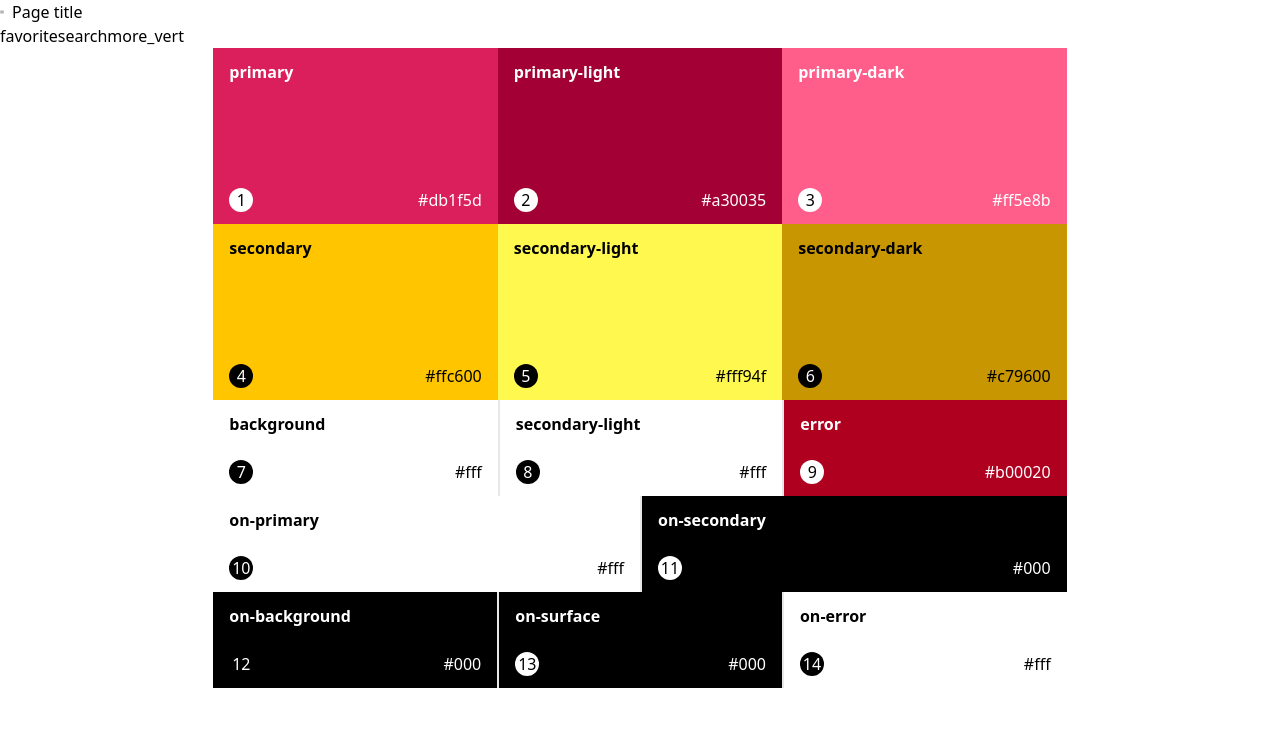
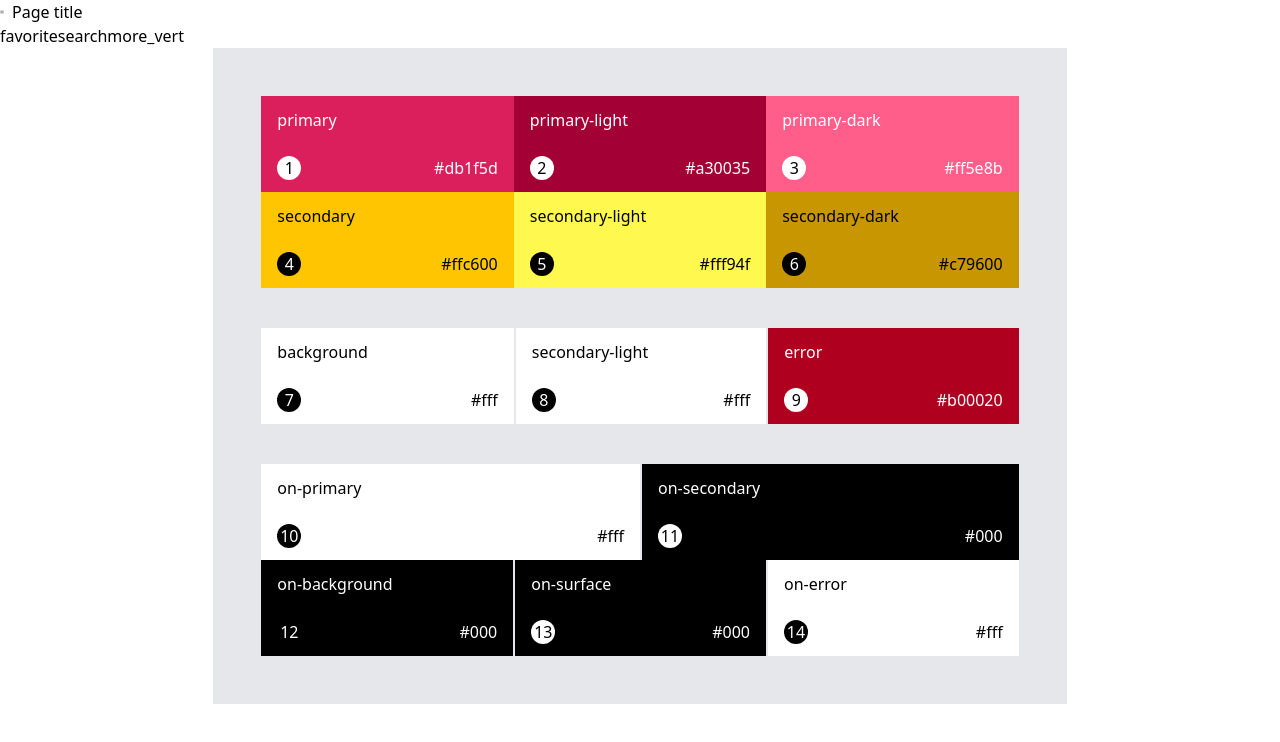
Before and after one commit to dance2die/demo.tailwind.breakpoint.theme, a Next.js app: page / in a window 1280 px wide. Shown: the top 742 px of the page. Built offline with nearby package versions, Linux system fonts and the light colour scheme.

Commit message:
Polished ThemeView component

```diff
--- a/components/ThemeView.tsx
+++ b/components/ThemeView.tsx
@@ -5,40 +5,40 @@ import tailwindConfig from '../tailwind.config.js';
 const { theme } = resolveConfig(tailwindConfig);
 
 // const Box = ({ width, height, name, value }) => <div className={`${width} ${height} ${value}`}>{name}</div>;
-// const ThemeBox = ({ name, value }) => <Box width="w-1/3" height="h-44" name={name} value={value} />;
+// const ThemeBox = ({ name, value }) => <Box width="w-1/3" height="h-24" name={name} value={value} />;
 
 console.log({ colors: theme.colors });
 
 function ThemeView() {
 	return (
-		<div className="w-8/12 mx-auto">
+		<div className="w-8/12 mx-auto flex flex-col gap-y-10 bg-gray-200 p-12">
+			<article>
 				<section className="flex w-full h-full">
-				<div className="flex flex-col px-4 py-3 justify-between w-1/3 h-44 bg-primary">
-					<span className="font-semibold text-on-primary">primary</span>
+					<div className="flex flex-col px-4 py-3 justify-between w-1/3 h-24 bg-primary">
+						<span className="text-on-primary">primary</span>
 						<div className="flex justify-between">
 							<span className="bg-on-primary w-6 grid place-items-center rounded-full">1</span>
 							<span className="text-on-primary">{theme.colors['primary']}</span>
 						</div>
 					</div>
-				<div className="flex flex-col px-4 py-3 justify-between w-1/3 h-44 bg-primary-light">
-					<span className="font-semibold text-on-primary">primary-light</span>
+					<div className="flex flex-col px-4 py-3 justify-between w-1/3 h-24 bg-primary-light">
+						<span className="text-on-primary">primary-light</span>
 						<div className="flex justify-between">
 							<span className="bg-on-primary w-6 grid place-items-center rounded-full">2</span>
 							<span className="text-on-primary">{theme.colors['primary-light']}</span>
 						</div>
 					</div>
-				<div className="flex flex-col px-4 py-3 justify-between w-1/3 h-44 bg-primary-dark">
-					<span className="font-semibold text-on-primary">primary-dark</span>
+					<div className="flex flex-col px-4 py-3 justify-between w-1/3 h-24 bg-primary-dark">
+						<span className="text-on-primary">primary-dark</span>
 						<div className="flex justify-between">
 							<span className="bg-on-primary w-6 grid place-items-center rounded-full">3</span>
 							<span className="text-on-primary">{theme.colors['primary-dark']}</span>
 						</div>
 					</div>
 				</section>
-
 				<section className="flex w-full h-full">
-				<div className="flex flex-col px-4 py-3 justify-between w-1/3 h-44 bg-secondary">
-					<span className="font-semibold text-on-secondary">secondary</span>
+					<div className="flex flex-col px-4 py-3 justify-between w-1/3 h-24 bg-secondary">
+						<span className="text-on-secondary">secondary</span>
 						<div className="flex justify-between">
 							<span className="bg-on-secondary text-on-primary w-6 grid place-items-center rounded-full">
 								4
@@ -46,8 +46,8 @@ function ThemeView() {
 							<span className="text-on-secondary">{theme.colors['secondary']}</span>
 						</div>
 					</div>
-				<div className="flex flex-col px-4 py-3 justify-between w-1/3 h-44 bg-secondary-light">
-					<span className="font-semibold text-on-secondary">secondary-light</span>
+					<div className="flex flex-col px-4 py-3 justify-between w-1/3 h-24 bg-secondary-light">
+						<span className="text-on-secondary">secondary-light</span>
 						<div className="flex justify-between">
 							<span className="bg-on-secondary text-on-primary w-6 grid place-items-center rounded-full">
 								5
@@ -55,8 +55,8 @@ function ThemeView() {
 							<span className="text-on-secondary">{theme.colors['secondary-light']}</span>
 						</div>
 					</div>
-				<div className="flex flex-col px-4 py-3 justify-between w-1/3 h-44 bg-secondary-dark">
-					<span className="font-semibold text-on-secondary">secondary-dark</span>
+					<div className="flex flex-col px-4 py-3 justify-between w-1/3 h-24 bg-secondary-dark">
+						<span className="text-on-secondary">secondary-dark</span>
 						<div className="flex justify-between">
 							<span className="bg-on-secondary text-on-primary w-6 grid place-items-center rounded-full">
 								6
@@ -65,10 +65,10 @@ function ThemeView() {
 						</div>
 					</div>
 				</section>
-
+			</article>
 			<section className="flex w-full h-full divide-x-2">
 				<div className="flex flex-col px-4 py-3 justify-between w-1/3 h-24 bg-background">
-					<span className="font-semibold text-on-secondary">background</span>
+					<span className="text-on-secondary">background</span>
 					<div className="flex justify-between">
 						<span className="bg-on-secondary text-on-primary w-6 grid place-items-center rounded-full">
 							7
@@ -77,7 +77,7 @@ function ThemeView() {
 					</div>
 				</div>
 				<div className="flex flex-col px-4 py-3 justify-between w-1/3 h-24 bg-surface">
-					<span className="font-semibold text-on-secondary">secondary-light</span>
+					<span className="text-on-secondary">secondary-light</span>
 					<div className="flex justify-between">
 						<span className="bg-on-secondary text-on-primary w-6 grid place-items-center rounded-full">
 							8
@@ -86,7 +86,7 @@ function ThemeView() {
 					</div>
 				</div>
 				<div className="flex flex-col px-4 py-3 justify-between w-1/3 h-24 bg-error">
-					<span className="font-semibold text-on-primary">error</span>
+					<span className="text-on-primary">error</span>
 					<div className="flex justify-between">
 						<span className="bg-on-primary text-on-secondary w-6 grid place-items-center rounded-full">
 							9
@@ -96,9 +96,10 @@ function ThemeView() {
 				</div>
 			</section>
 
+			<article>
 				<section className="flex w-full h-full divide-x-2">
 					<div className="flex flex-col px-4 py-3 justify-between w-1/2 h-24 bg-on-primary">
-					<span className="font-semibold text-on-secondary">on-primary</span>
+						<span className="text-on-secondary">on-primary</span>
 						<div className="flex justify-between">
 							<span className="bg-on-secondary text-on-primary w-6 grid place-items-center rounded-full">
 								10
@@ -107,7 +108,7 @@ function ThemeView() {
 						</div>
 					</div>
 					<div className="flex flex-col px-4 py-3 justify-between w-1/2 h-24 bg-on-secondary">
-					<span className="font-semibold text-on-primary">on-secondary</span>
+						<span className="text-on-primary">on-secondary</span>
 						<div className="flex justify-between">
 							<span className="bg-on-primary text-on-secondary w-6 grid place-items-center rounded-full">
 								11
@@ -119,7 +120,7 @@ function ThemeView() {
 
 				<section className="flex w-full h-full divide-x-2">
 					<div className="flex flex-col px-4 py-3 justify-between w-1/2 h-24 bg-on-background">
-					<span className="font-semibold text-on-primary">on-background</span>
+						<span className="text-on-primary">on-background</span>
 						<div className="flex justify-between">
 							<span className="bg-on-secondary text-on-primary w-6 grid place-items-center rounded-full">
 								12
@@ -128,7 +129,7 @@ function ThemeView() {
 						</div>
 					</div>
 					<div className="flex flex-col px-4 py-3 justify-between w-1/2 h-24 bg-on-surface">
-					<span className="font-semibold text-on-primary">on-surface</span>
+						<span className="text-on-primary">on-surface</span>
 						<div className="flex justify-between">
 							<span className="bg-on-primary text-on-surface w-6 grid place-items-center rounded-full">
 								13
@@ -137,7 +138,7 @@ function ThemeView() {
 						</div>
 					</div>
 					<div className="flex flex-col px-4 py-3 justify-between w-1/2 h-24 bg-on-error">
-					<span className="font-semibold text-on-secondary">on-error</span>
+						<span className="text-on-secondary">on-error</span>
 						<div className="flex justify-between">
 							<span className="bg-on-secondary text-on-error w-6 grid place-items-center rounded-full">
 								14
@@ -146,6 +147,7 @@ function ThemeView() {
 						</div>
 					</div>
 				</section>
+			</article>
 		</div>
 	);
 }
```
Lines whose indentation alone changed are shown as unchanged.
